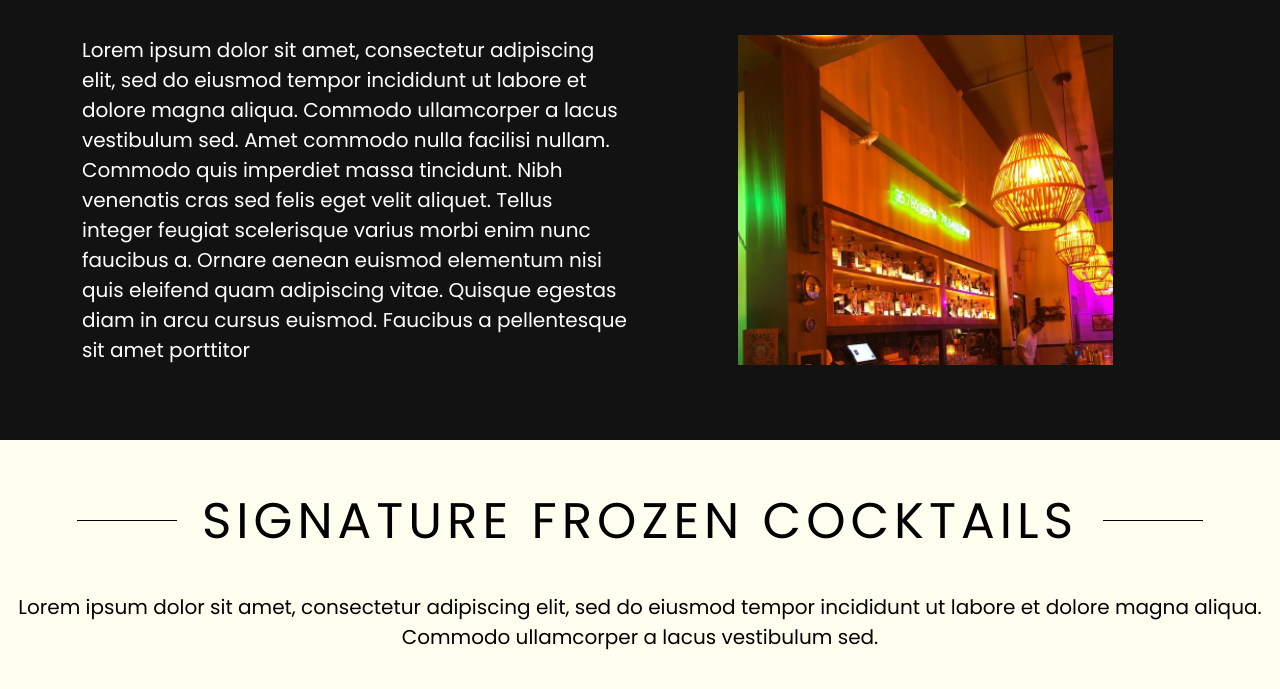
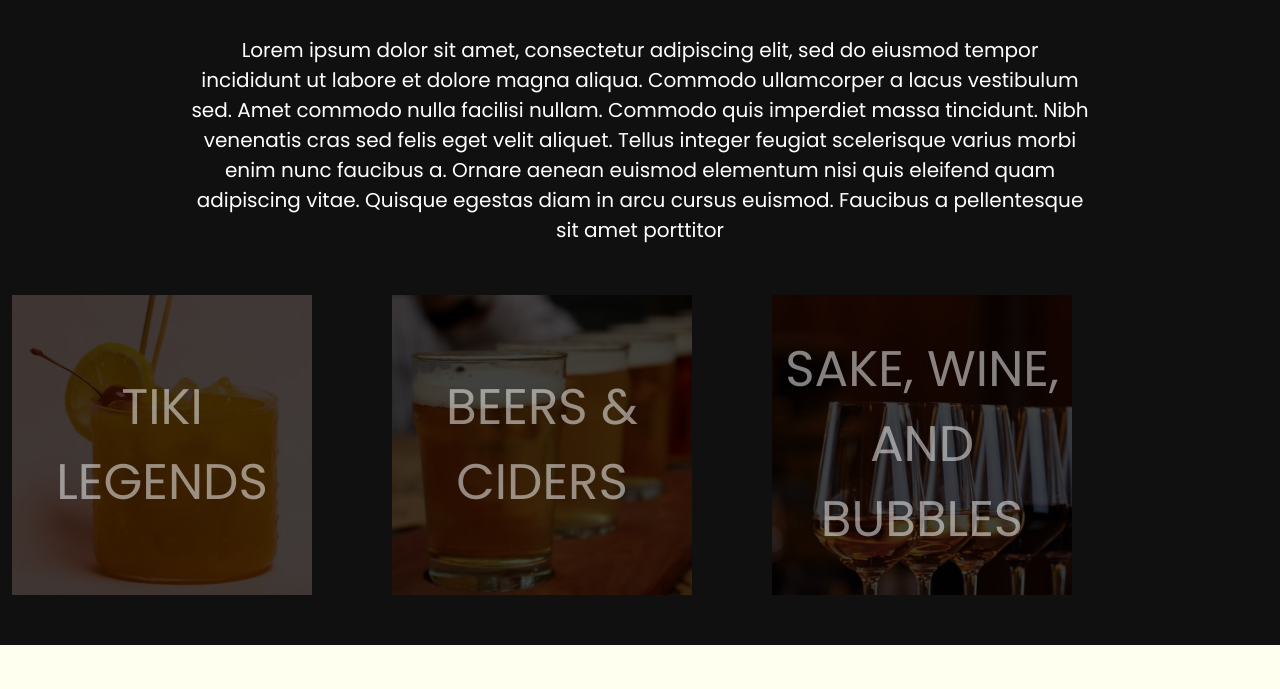
Before and after one commit to RunItBack1127/ark_royal_website_redesign, a plain HTML site: page index.html in a window 1280 px wide. Shown: the part 761-1450 px from the top of the page. Drawn offline with nearby package versions, Linux system fonts and the light colour scheme.

Commit message:
Initial implementation of new welcome panel

```diff
--- a/about.css
+++ b/about.css
@@ -1,9 +1,11 @@
-/* #about-us-contents #about-us-image__container {
-    display: flex;
-    justify-content: center;
-} */
+#site__intro-text__container p {
+    width: 75%;
+    max-width: 900px;
+    margin: 0 auto;
+    text-align: center;
+}
 
-#site__template-about-us {
+/* #site__template-about-us {
     padding-bottom: 75px;
 }
 
@@ -16,4 +18,4 @@
     #about-us-para__container {
         text-align: center !important;
     }
-}
+} */
--- a/index.html
+++ b/index.html
@@ -15,6 +15,7 @@
     <link rel="stylesheet" href="sig-ct.css">
     <link rel="stylesheet" href="lch.css">
     <link rel="stylesheet" href="mobile-menu.css">
+    <link rel="stylesheet" href="intro-cards.css">
 
     <style>
         @import url('https://fonts.googleapis.com/css2?family=Poppins:wght@300;400;700&display=swap');
@@ -32,7 +33,7 @@
         body {
             font-family: 'Poppins', sans-serif;
             font-size: 20px;
-            background-color: #121212;
+            background-color: #101010;
             color: #fff;
             overflow-x: hidden;
         }
@@ -136,13 +137,40 @@
         </div>
     </section>
 
-    <section class="container" id="site__template-about-us">
+    <!-- <section class="container" id="site__template-about-us">
         <div class="row" id="about-us-contents">
-            <div class="col-md-12 col-lg-6" id="about-us-para__container">
+            <div class="col-md-12 col-lg-12" id="about-us-para__container">
                 <p>Lorem ipsum dolor sit amet, consectetur adipiscing elit, sed do eiusmod tempor incididunt ut labore et dolore magna aliqua. Commodo ullamcorper a lacus vestibulum sed. Amet commodo nulla facilisi nullam. Commodo quis imperdiet massa tincidunt. Nibh venenatis cras sed felis eget velit aliquet. Tellus integer feugiat scelerisque varius morbi enim nunc faucibus a. Ornare aenean euismod elementum nisi quis eleifend quam adipiscing vitae. Quisque egestas diam in arcu cursus euismod. Faucibus a pellentesque sit amet porttitor</p>
             </div>
             <div class="col-lg-6 d-none d-lg-flex" id="about-us-image__container">
                 <img class="img-fluid" src="about-us.png">
+            </div>
+        </div>
+    </section> -->
+
+    <section id="site__intro-text__container">
+        <p>Lorem ipsum dolor sit amet, consectetur adipiscing elit, sed do eiusmod tempor incididunt ut labore et dolore magna aliqua. Commodo ullamcorper a lacus vestibulum sed. Amet commodo nulla facilisi nullam. Commodo quis imperdiet massa tincidunt. Nibh venenatis cras sed felis eget velit aliquet. Tellus integer feugiat scelerisque varius morbi enim nunc faucibus a. Ornare aenean euismod elementum nisi quis eleifend quam adipiscing vitae. Quisque egestas diam in arcu cursus euismod. Faucibus a pellentesque sit amet porttitor</p>
+    </section>
+
+    <section id="site__intro-cards" class="container">
+        <div class="row">
+            <div class="intro-card-container col-md-4 col-sm-12">
+                <div id="intro-card-img__container">
+                    <img width="300px !important" class="img-fluid" src="card-1.png">
+                </div>
+                <div id="intro-card-overlay"><p>Tiki Legends</p></div>
+            </div>
+            <div class="intro-card-container col-md-4 col-sm-12">
+                <div id="intro-card-img__container">
+                    <img width="300px !important" class="img-fluid" src="card-2.png">
+                </div>
+                <div id="intro-card-overlay"><p>Beers & Ciders</p></div>
+            </div>
+            <div class="intro-card-container col-md-4 col-sm-12">
+                <div id="intro-card-img__container">
+                    <img width="300px !important" class="img-fluid" src="card-3.png">
+                </div>
+                <div id="intro-card-overlay"><p>Sake, Wine, and Bubbles</p></div>
             </div>
         </div>
     </section>
@@ -194,7 +222,7 @@
 
     <section class="container-fluid" id="site__template-lch">
         <div class="row" id="lch-contents">
-            <div class="col-md-4 col-sm-12" id="lcp__container">
+            <div class="col-md-6 col-sm-12" id="lcp__container">
                 <div class="lch-outer-container">
                     <p class="lcp-header">Address</p>
                     <div class="lcp-inner-container">
@@ -213,11 +241,13 @@
                 </div>
             </div>
 
-            <div class="col-md-4" id="site__lch-logo">
+            <!-- <div class="col-md-4" id="site__lch-logo">
                 <img src="cocktail-icon.png">
-            </div>
+            </div> -->
 
-            <div class="col-md-4 col-sm-12" id="dow-hours__container">
+            <hr id="loc-hours-separator">
+
+            <div class="col-md-6 col-sm-12" id="dow-hours__container">
                 <p class="lcp-header">Lounge Hours</p>
                 <div id="dow-hours-inner__container">
                     <div class="dow-hour-pad" id="dow__container">
--- /dev/null
+++ b/intro-cards.css
@@ -0,0 +1,38 @@
+#site__intro-cards {
+    margin: 50px 0;
+}
+
+.intro-card-container {
+    height: 300px;
+}
+
+#intro-card-img__container {
+    position: relative;
+    top: 0;
+    left: 0;
+    z-index: -2;
+    height: inherit;
+    max-width: 300px;
+}
+
+#intro-card-overlay {
+    display: flex;
+    justify-content: center;
+    align-items: center;
+    position: relative;
+    top: -300px;
+    left: 0;
+    z-index: -1;
+    background: rgba(0,0,0,0.75);
+    height: inherit;
+    max-width: 300px;
+}
+
+#intro-card-overlay p {
+    font-size: 2.5em;
+    font-weight: 500;
+    text-transform: uppercase;
+    text-align: center;
+    color: #fff;
+    opacity: 0.5;
+}
--- a/lch.css
+++ b/lch.css
@@ -8,11 +8,14 @@ p.lcp-header {
 #lcp__container {
     display: flex;
     flex-direction: column;
+    justify-content: center;
     align-items: center;
-    margin-bottom: 2.5em;
+    /* margin-bottom: 2.5em; */
+    height: 415px;
 }
 
 #dow-hours__container {
+    margin-top: 40px;
     display: flex;
     flex-direction: column;
     align-items: center;
@@ -84,3 +87,15 @@ p.lcp-header {
     filter: invert(1);
     margin-bottom: 35px;
 }
+
+#loc-hours-separator {
+    display: none;
+    width: 80%;
+    margin: 0 auto;
+}
+
+@media screen and (max-width: 767px) {
+    #loc-hours-separator {
+        display: block;
+    }
+}
```
Also changed, not shown: intro.css (+0 -23 lines), card-1.png (added), card-2.png (added), card-3.png (added).
